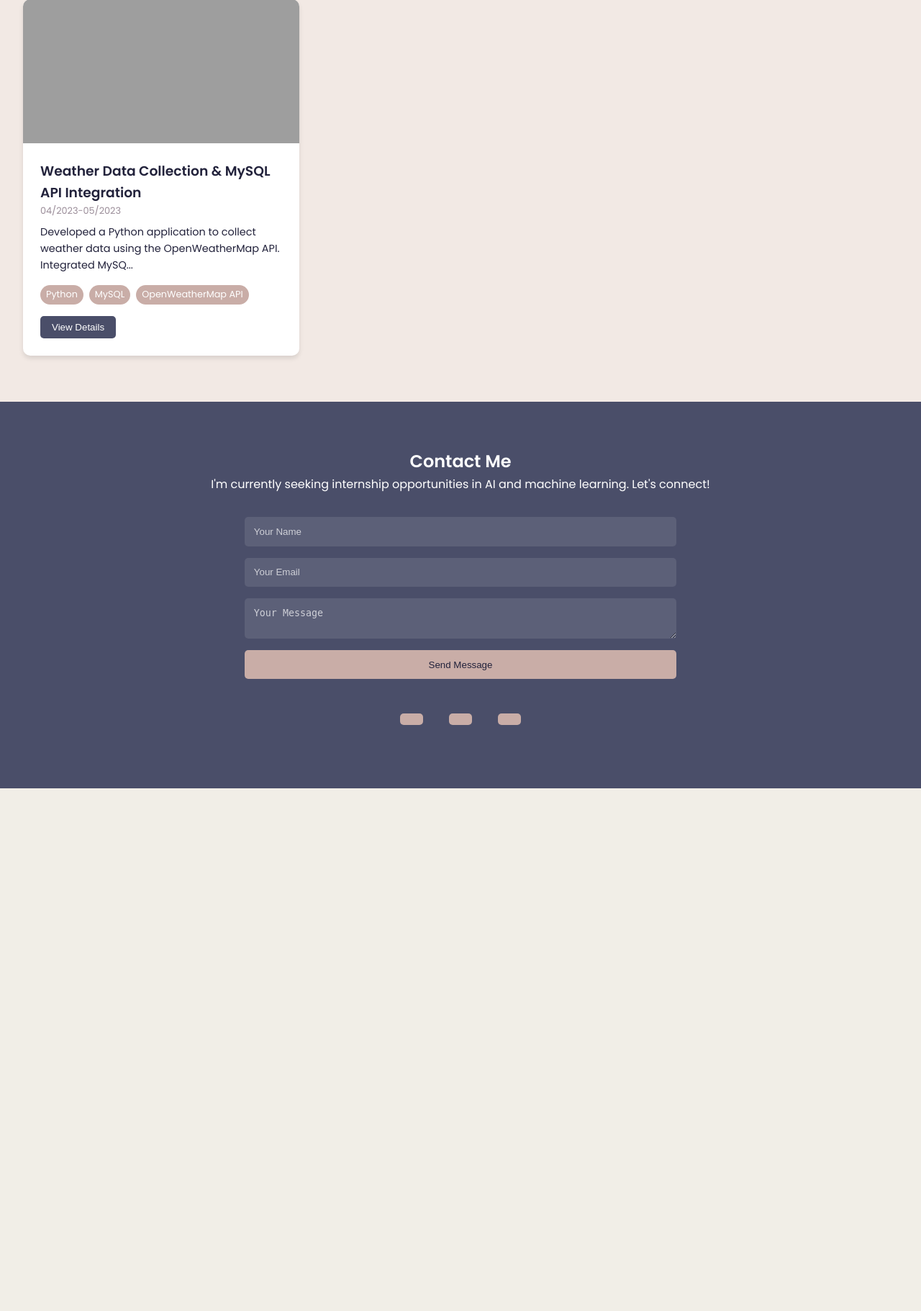
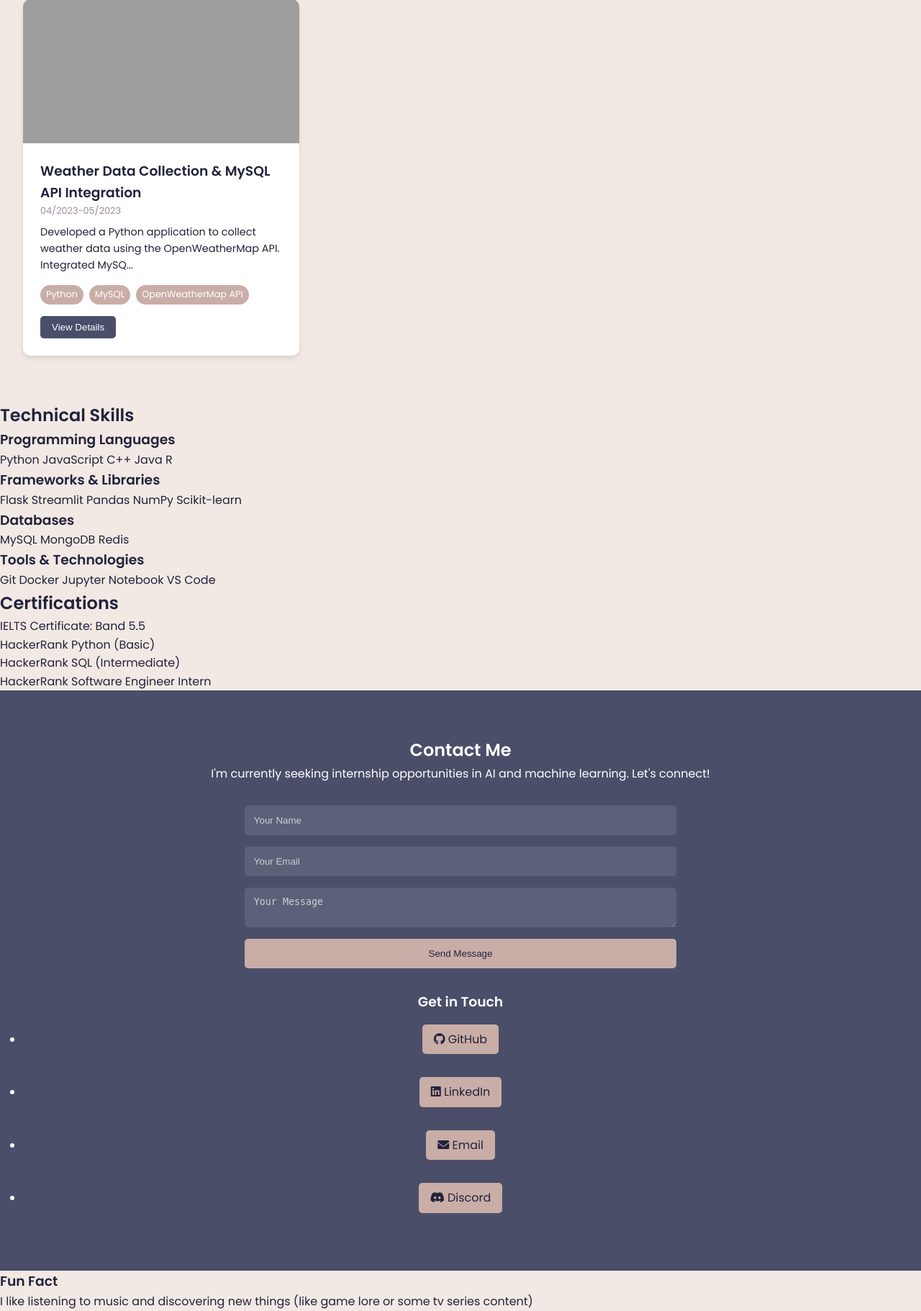
Before and after one commit to FOX2920/FOX2920.github.io, a Flask app: page / in a window 1280 px wide. Shown: the part 1431-3252 px from the top of the page at 72% size. Before the commit the page ends 2526 px from the top, so only its background shows below. Run offline with Flask 3, Linux system fonts and the light colour scheme; grey boxes are pictures that could not be loaded.

Commit message:
Update index.html

```diff
--- a/app/templates/index.html
+++ b/app/templates/index.html
@@ -1,42 +1,41 @@
 <!DOCTYPE html>
 <html lang="en">
-
 <head>
     <meta charset="UTF-8">
     <meta name="viewport" content="width=device-width, initial-scale=1.0">
-    <title>My Portfolio</title>
+    <title>Trần Thanh Sơn - Portfolio</title>
+    <link rel="stylesheet" href="{{ url_for('static', filename='css/style.css') }}">
     <link href="https://fonts.googleapis.com/css2?family=Poppins:wght@300;400;600&display=swap" rel="stylesheet">
-    <link rel="stylesheet" href="{{ url_for('static', filename='css/style.css') }}">
+    <link rel="stylesheet" href="https://cdnjs.cloudflare.com/ajax/libs/font-awesome/6.0.0-beta3/css/all.min.css">
 </head>
-
 <body>
     <nav id="navbar">
         <ul>
-            <li><a href="#welcome-section">Welcome</a></li>
+            <li><a href="#welcome-section">Home</a></li>
             <li><a href="#projects">Projects</a></li>
+            <li><a href="#skills">Skills</a></li>
+            <li><a href="#certifications">Certifications</a></li>
             <li><a href="#contact">Contact</a></li>
         </ul>
     </nav>
 
-    <section id="welcome-section">
+    <div id="welcome-section" class="section">
         <div class="welcome-content">
-            <h1>Welcome to My Portfolio</h1>
-            <p>Hi, I'm a third-year Artificial Intelligence student at UIT-VNUHCM</p>
+            <h1>Hi, I'm Trần Thanh Sơn</h1>
+            <p>I'm a third-year Artificial Intelligence student at VNUHCM - University of Information Technology (UIT)</p>
+            <p>Based in Ho Chi Minh City</p>
             <div class="typing-container">
-                <p>I'm passionate about <span id="typing-text"></span></p>
+                I'm passionate about <span id="typing-text"></span>
             </div>
-            <p class="welcome-description">
-                Seeking an internship to apply my skills in Python, machine learning, and database management.
-                I'm eager to contribute to innovative AI-driven solutions within a dynamic team.
-            </p>
+            <p>Seeking an internship to apply my skills in Python, machine learning, and database management. I'm eager to contribute to innovative AI-driven solutions within a dynamic team.</p>
             <a href="#projects" class="cta-button">View My Projects</a>
         </div>
         <div class="welcome-image">
             <img src="{{ url_for('static', filename='images/profile-picture.jpg') }}" alt="Profile Picture">
         </div>
-    </section>
+    </div>
 
-    <section id="projects">
+    <div id="projects" class="section">
         <h2>My Projects</h2>
         <div class="project-grid">
             {% for project in projects %}
@@ -48,7 +47,7 @@
                     <p class="project-description">{{ project.Description[:100] }}...</p>
                     <div class="project-tech">
                         {% for tech in project['Technologies Used'].split(', ') %}
-                        <span class="tech-tag" data-tooltip="This is Python">{{ tech }}</span>
+                        <span class="tech-tag" data-tooltip="This is {{ tech }}">{{ tech }}</span>
                         {% endfor %}
                     </div>
                     <button class="btn-details">View Details</button>
@@ -56,26 +55,111 @@
             </div>
             {% endfor %}
         </div>
-    </section>
+    </div>
 
-    <section id="contact">
+    <div id="skills" class="section">
+        <h2>Technical Skills</h2>
+        <div class="skills-grid">
+            <div class="skill-category">
+                <h3>Programming Languages</h3>
+                <div class="skill-list">
+                    <span class="skill-tag">Python</span>
+                    <span class="skill-tag">JavaScript</span>
+                    <span class="skill-tag">C++</span>
+                    <span class="skill-tag">Java</span>
+                    <span class="skill-tag">R</span>
+                </div>
+            </div>
+            <div class="skill-category">
+                <h3>Frameworks & Libraries</h3>
+                <div class="skill-list">
+                    <span class="skill-tag">Flask</span>
+                    <span class="skill-tag">Streamlit</span>
+                    <span class="skill-tag">Pandas</span>
+                    <span class="skill-tag">NumPy</span>
+                    <span class="skill-tag">Scikit-learn</span>
+                </div>
+            </div>
+            <div class="skill-category">
+                <h3>Databases</h3>
+                <div class="skill-list">
+                    <span class="skill-tag">MySQL</span>
+                    <span class="skill-tag">MongoDB</span>
+                    <span class="skill-tag">Redis</span>
+                </div>
+            </div>
+            <div class="skill-category">
+                <h3>Tools & Technologies</h3>
+                <div class="skill-list">
+                    <span class="skill-tag">Git</span>
+                    <span class="skill-tag">Docker</span>
+                    <span class="skill-tag">Jupyter Notebook</span>
+                    <span class="skill-tag">VS Code</span>
+                </div>
+            </div>
+        </div>
+    </div>
+
+    <div id="certifications" class="section">
+        <h2>Certifications</h2>
+        <ul class="certification-list">
+            <li>IELTS Certificate: Band 5.5</li>
+            <li>HackerRank Python (Basic)</li>
+            <li>HackerRank SQL (Intermediate)</li>
+            <li>HackerRank Software Engineer Intern</li>
+        </ul>
+    </div>
+
+    <div id="contact" class="section">
         <h2>Contact Me</h2>
         <p>I'm currently seeking internship opportunities in AI and machine learning. Let's connect!</p>
+
+        <div class="contact-grid">
             <div class="contact-form">
                 <form id="contact-form">
                     <input type="text" name="name" placeholder="Your Name" required>
                     <input type="email" name="email" placeholder="Your Email" required>
                     <textarea name="message" placeholder="Your Message" required></textarea>
-                <button type="submit">Send Message</button>
+                    <button type="submit" class="submit-btn">Send Message</button>
                 </form>
             </div>
-        <div class="social-links">
-            <a href="https://github.com/FOX2920/" id="profile-link" target="_blank"><i class="fab fa-github"></i></a>
-            <a href="https://www.linkedin.com/in/s%C6%A1n-tr%E1%BA%A7n-thanh-58498a292/" target="_blank"><i
-                    class="fab fa-linkedin"></i></a>
-            <a href="mailto:21522557@gm.edu.vn"><i class="fas fa-envelope"></i></a>
+
+            <div class="contact-info">
+                <h3>Get in Touch</h3>
+                <ul class="contact-list">
+                    <li>
+                        <a href="https://github.com/FOX2920/" target="_blank" class="contact-icon github">
+                            <i class="fab fa-github"></i>
+                            <span>GitHub</span>
+                        </a>
+                    </li>
+                    <li>
+                        <a href="https://www.linkedin.com/in/s%C6%A1n-tr%E1%BA%A7n-thanh-58498a292/" target="_blank" class="contact-icon linkedin">
+                            <i class="fab fa-linkedin"></i>
+                            <span>LinkedIn</span>
+                        </a>
+                    </li>
+                    <li>
+                        <a href="mailto:21522557@gm.edu.vn" class="contact-icon gmail">
+                            <i class="fas fa-envelope"></i>
+                            <span>Email</span>
+                        </a>
+                    </li>
+                    <li>
+                        <a href="https://discord.com/users/FOX2920" target="_blank" class="contact-icon discord">
+                            <i class="fab fa-discord"></i>
+                            <span>Discord</span>
+                        </a>
+                    </li>
+                </ul>
             </div>
-    </section>
+        </div>
+    </div>
+
+    <div class="fun-fact">
+        <h3>Fun Fact</h3>
+        <p>I like listening to music and discovering new things (like game lore or some tv series content)</p>
+    </div>
 
     <div id="project-modal" class="modal">
         <div class="modal-content">
@@ -86,5 +170,4 @@
 
     <script src="{{ url_for('static', filename='js/main.js') }}"></script>
 </body>
-
 </html>
```
Lines whose indentation alone changed are shown as unchanged.
